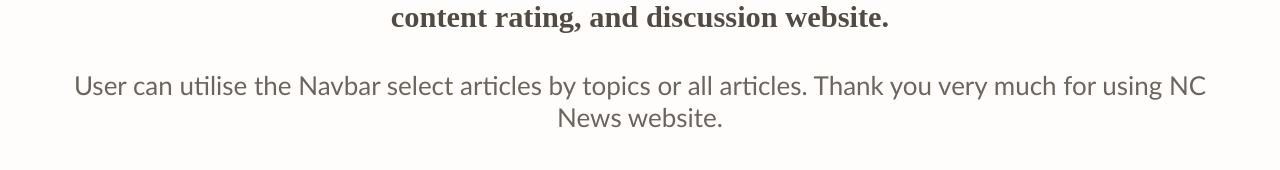
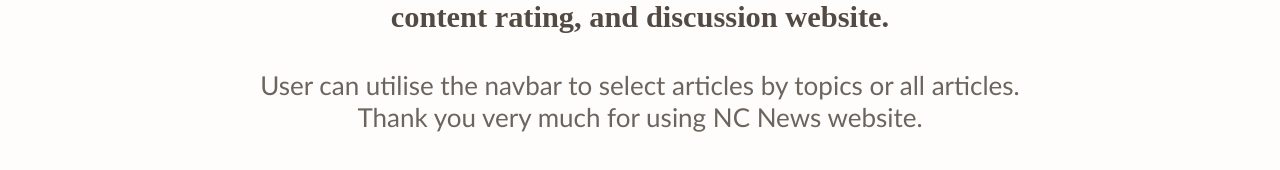
Before and after one commit to manheicatherine/frontend-nc-news, a React (Create React App) app: page / in a window 1280 px wide. Shown: the part 414-584 px from the top of the page. Built offline with nearby package versions, Linux system fonts and the light colour scheme; no server answers.

Commit message:
updated readme and home page.

```diff
--- a/src/components/Home.jsx
+++ b/src/components/Home.jsx
@@ -10,7 +10,9 @@
         Northcoders News is my front-end and back-end project of social news aggregation, web content rating, and
         discussion website.
       </h3>
-      <h4>User can utilise the Navbar select  articles by topics or all articles. Thank you very much for using NC News website.</h4>
+      <h4>User can utilise the navbar to select  articles by topics or all articles.
+      <br></br>
+       Thank you very much for using NC News website.</h4>
     </div>
   );
 }
```
